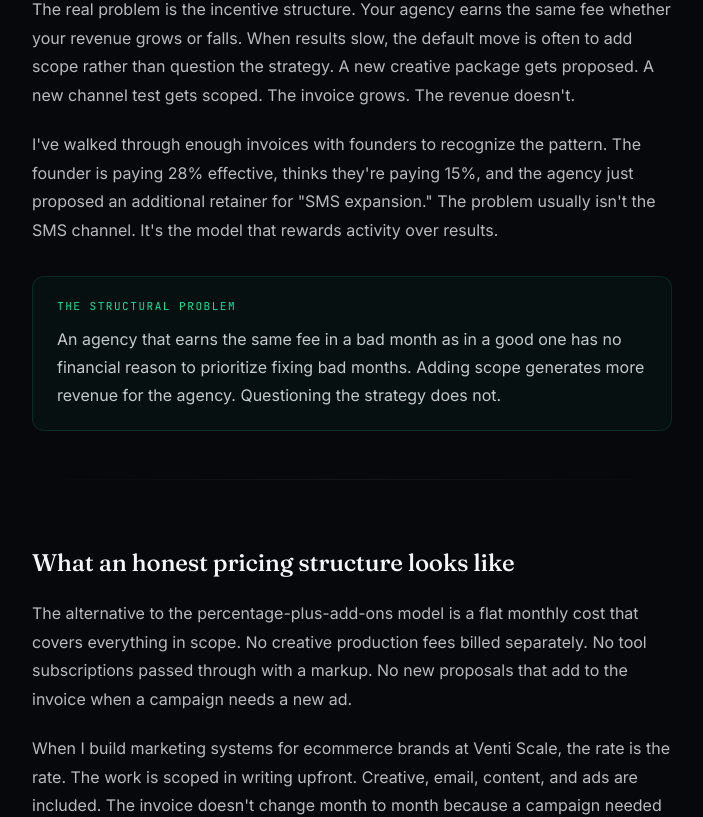
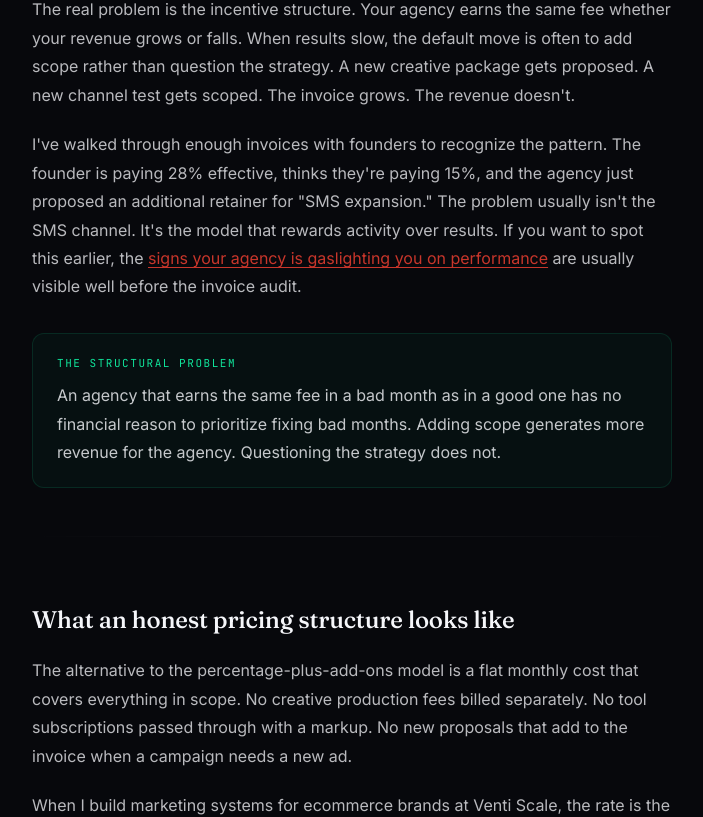
Before and after one commit to dustyboy-23/ventiscale-site, a Next.js app: page /blog/agency-retainer-true-cost-ecommerce-2026 in a window 1280 px wide. Shown: the part 4611-5428 px from the top of the page, without its empty margins (288-991 px from the left). Built offline with nearby package versions, Linux system fonts and the light colour scheme; no server answers.

Commit message:
Blog: fix meta description length + add internal link

```diff
--- a/app/(marketing)/blog/agency-retainer-true-cost-ecommerce-2026/page.tsx
+++ b/app/(marketing)/blog/agency-retainer-true-cost-ecommerce-2026/page.tsx
@@ -6,11 +6,11 @@ import { BlogAuthorBio } from "@/components/marketing/blog-author-bio";
 export const metadata = {
   title: "Your agency quoted 15%. You're paying 28%. | Venti Scale",
   description:
-    "Marketing agency retainers are quoted at 10-20% of ad spend. The effective rate runs 25-29% once creative, landing pages, and ad-tech fees are added. Here's how to find your real number.",
+    "Agency retainers are quoted at 10-20% of ad spend. The effective rate hits 25-29% once creative and ad-tech are added. Here's how to find your real number.",
   openGraph: {
     title: "Your agency quoted 15%. You're paying 28%.",
     description:
-      "Marketing agency retainers are quoted at 10-20% of ad spend. The effective rate runs 25-29% once creative, landing pages, and ad-tech fees are added. Here's how to find your real number.",
+      "Agency retainers are quoted at 10-20% of ad spend. The effective rate hits 25-29% once creative and ad-tech are added. Here's how to find your real number.",
     url: "https://www.ventiscale.com/blog/agency-retainer-true-cost-ecommerce-2026",
     type: "article",
     images: [
@@ -34,7 +34,7 @@ export const metadata = {
 const SLUG = "agency-retainer-true-cost-ecommerce-2026";
 const TITLE = "Your agency quoted 15%. You're paying 28%.";
 const DESCRIPTION =
-  "Marketing agency retainers are quoted at 10-20% of ad spend. The effective rate runs 25-29% once creative, landing pages, and ad-tech fees are added. Here's how to find your real number.";
+  "Agency retainers are quoted at 10-20% of ad spend. The effective rate hits 25-29% once creative and ad-tech are added. Here's how to find your real number.";
 const DATE = "2026-07-19";
 const IMAGE = "/blog/agency-retainer-true-cost.jpg";
 const IMAGE_URL = `https://www.ventiscale.com${IMAGE}`;
@@ -306,7 +306,11 @@ export default async function Post() {
             The real problem is the incentive structure. Your agency earns the same fee whether your revenue grows or falls. When results slow, the default move is often to add scope rather than question the strategy. A new creative package gets proposed. A new channel test gets scoped. The invoice grows. The revenue doesn&apos;t.
           </p>
           <p>
-            I&apos;ve walked through enough invoices with founders to recognize the pattern. The founder is paying 28% effective, thinks they&apos;re paying 15%, and the agency just proposed an additional retainer for &quot;SMS expansion.&quot; The problem usually isn&apos;t the SMS channel. It&apos;s the model that rewards activity over results.
+            I&apos;ve walked through enough invoices with founders to recognize the pattern. The founder is paying 28% effective, thinks they&apos;re paying 15%, and the agency just proposed an additional retainer for &quot;SMS expansion.&quot; The problem usually isn&apos;t the SMS channel. It&apos;s the model that rewards activity over results. If you want to spot this earlier, the{" "}
+            <Link href="/blog/signs-marketing-agency-gaslighting">
+              signs your agency is gaslighting you on performance
+            </Link>{" "}
+            are usually visible well before the invoice audit.
           </p>
 
           <div className="blog-callout">
```
